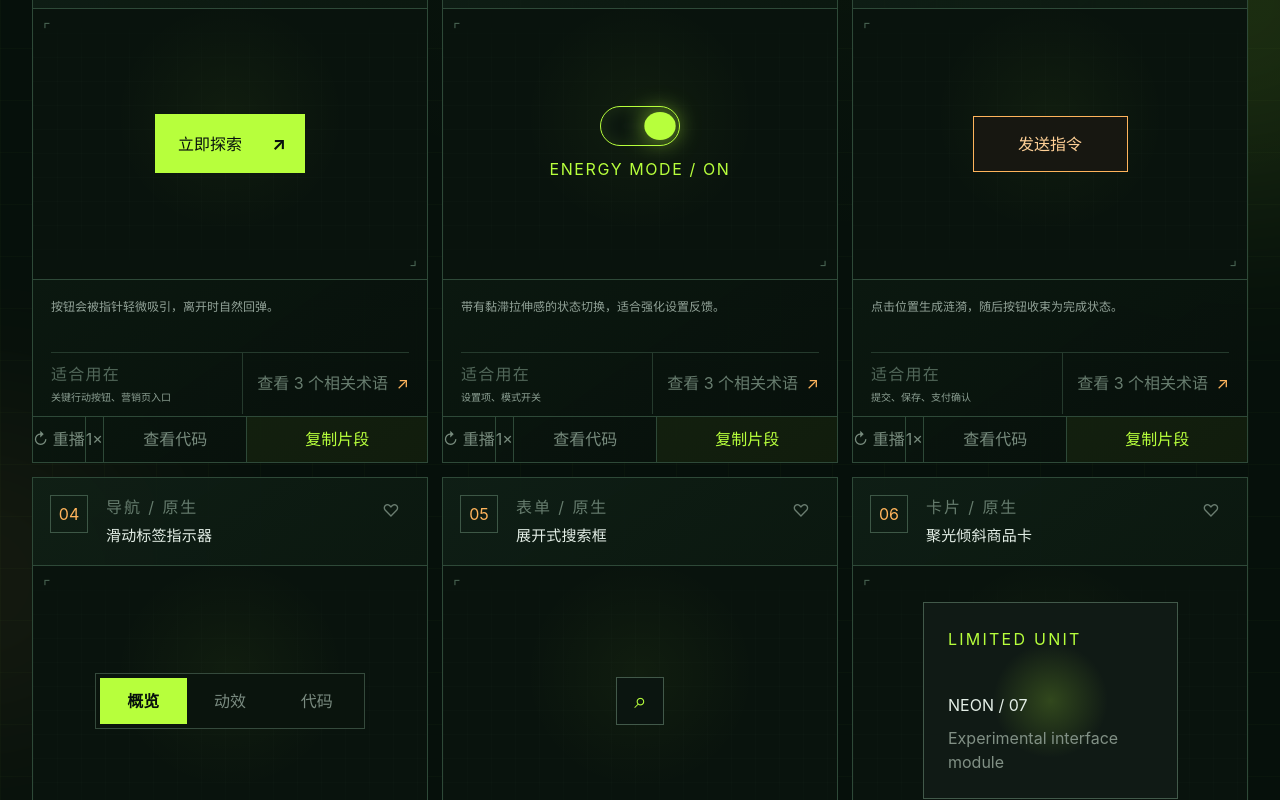
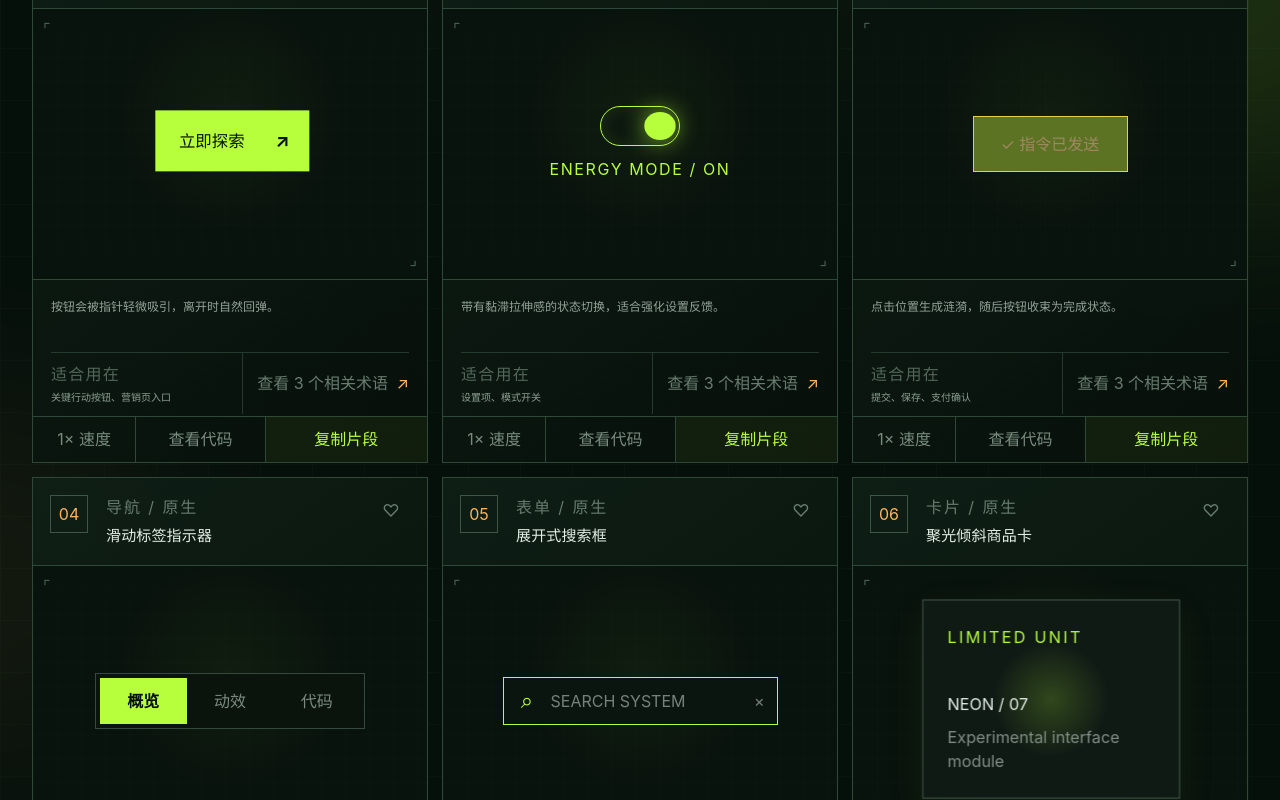
Before and after one commit to kleinislandzzn-web/motion-lab, a Next.js app: page / in a window 1280 px wide. Shown: the part 680-1480 px from the top of the page. Built offline with nearby package versions, Linux system fonts and the light colour scheme.

Commit message:
Auto-loop motion previews

```diff
--- a/app/globals.css
+++ b/app/globals.css
@@ -129,14 +129,14 @@ button { cursor: pointer; }
 .card-context button { align-self: stretch; padding: 0 0 0 14px; border: 0; border-left: 1px solid #253a2d; background: transparent; color: #687d6f; font: 8px var(--font-mono); white-space: nowrap; }
 .card-context button:hover { color: var(--amber); }
 .card-context button i { margin-left: 4px; color: var(--amber); font-style: normal; }
-.card-actions { display: grid; grid-template-columns: auto auto 1fr 1.25fr; border-top: 1px solid var(--line); }
+.card-actions { display: grid; grid-template-columns: .8fr 1fr 1.25fr; border-top: 1px solid var(--line); }
 .card-actions button { min-height: 45px; border: 0; border-right: 1px solid var(--line); background: transparent; color: #788c7e; font: 9px var(--font-mono); }
 .card-actions button:hover, .card-actions button.active { background: #132219; color: var(--phosphor); }
 .card-actions .copy-action { border-right: 0; background: rgba(183,255,60,.055); color: var(--phosphor); }
 
 /* Demo components */
-.demo-magnetic { display: flex; gap: 30px; align-items: center; padding: 16px 19px 16px 23px; border: 0; background: var(--phosphor); color: #07110d; box-shadow: 0 0 0 rgba(183,255,60,0); font: 700 12px var(--font-mono); transition: transform calc(.45s * var(--motion-speed)) cubic-bezier(.2,1.5,.3,1), box-shadow .25s; }
-.demo-magnetic:hover { box-shadow: 0 14px 38px rgba(183,255,60,.2); }
+.demo-magnetic { display: flex; gap: 30px; align-items: center; padding: 16px 19px 16px 23px; border: 0; background: var(--phosphor); color: #07110d; box-shadow: 0 0 0 rgba(183,255,60,0); font: 700 12px var(--font-mono); animation: magnetic-idle calc(3.2s * var(--motion-speed)) ease-in-out infinite; transition: transform calc(.45s * var(--motion-speed)) cubic-bezier(.2,1.5,.3,1), box-shadow .25s; }
+.demo-magnetic:hover { animation-play-state: paused; box-shadow: 0 14px 38px rgba(183,255,60,.2); }
 .demo-magnetic b { font-size: 18px; }
 .demo-liquid { display: grid; gap: 11px; justify-items: center; border: 0; background: transparent; color: #72867a; font: 9px var(--font-mono); letter-spacing: .1em; }
 .liquid-track { display: block; width: 80px; height: 40px; padding: 5px; border: 1px solid #41594a; border-radius: 99px; background: #0c1710; transition: .4s; }
@@ -158,7 +158,8 @@ button { cursor: pointer; }
 .demo-search > span { min-width: 47px; text-align: center; color: var(--phosphor); font-size: 22px; }
 .demo-search input { width: 100%; min-width: 0; border: 0; outline: 0; background: transparent; color: var(--paper); font: 10px var(--font-mono); }
 .demo-search button { border: 0; padding: 12px; background: transparent; color: #738579; }
-.demo-spot { --mx:50%; --my:50%; --rx:0deg; --ry:0deg; width: min(255px,100%); padding: 24px; border: 1px solid #42594a; background: radial-gradient(circle at var(--mx) var(--my),rgba(183,255,60,.2),transparent 36%),#101a15; transform: perspective(700px) rotateX(var(--rx)) rotateY(var(--ry)); transition: transform .14s; }
+.demo-spot { --mx:50%; --my:50%; --rx:0deg; --ry:0deg; width: min(255px,100%); padding: 24px; border: 1px solid #42594a; background: radial-gradient(circle at var(--mx) var(--my),rgba(183,255,60,.2),transparent 36%),#101a15; transform: perspective(700px) rotateX(var(--rx)) rotateY(var(--ry)); animation: spotlight-idle calc(3.6s * var(--motion-speed)) ease-in-out infinite; transition: transform .14s; }
+.demo-spot:hover { animation-play-state: paused; }
 .demo-spot small { color: var(--phosphor); font: 8px var(--font-mono); letter-spacing: .14em; }
 .demo-spot strong { display: block; margin: 42px 0 9px; color: var(--paper); font: 700 25px var(--font-mono); }
 .demo-spot p { margin: 0; color: #819085; font: 9px var(--font-mono); }
@@ -277,6 +278,8 @@ button { cursor: pointer; }
 .copy-toast { position: fixed; z-index: 80; left: 50%; bottom: 28px; transform: translateX(-50%); padding: 12px 18px; border: 1px solid var(--phosphor); background: #101f16; color: var(--phosphor); box-shadow: 0 12px 40px rgba(0,0,0,.4); font: 10px var(--font-mono); animation: toast-in .35s ease-out; }
 
 @keyframes live-pulse { 50% { opacity: .35; transform: scale(.7); } }
+@keyframes magnetic-idle { 0%, 100% { translate: -5px 0; scale: 1; } 50% { translate: 5px -4px; scale: 1.035; } }
+@keyframes spotlight-idle { 0%, 100% { translate: -3px 1px; scale: 1; box-shadow: 0 8px 28px rgba(0,0,0,.18); } 50% { translate: 3px -3px; scale: 1.018; box-shadow: 0 16px 40px rgba(183,255,60,.08); } }
 @keyframes ripple-wave { to { opacity: 0; transform: translate(-50%,-50%) scale(22); } }
 @keyframes toast-in { from { opacity: 0; transform: translateY(-15px) scale(.9); } }
 @keyframes panel-in { from { opacity: 0; transform: translateX(60px); } }
--- a/app/motion-lab.tsx
+++ b/app/motion-lab.tsx
@@ -29,17 +29,17 @@ import {
   type MotionDefinition,
 } from "./motion-data";
 
-type DemoProps = { speed: number; reduced: boolean; runId: number };
+type DemoProps = { speed: number; reduced: boolean };
 type CodeTab = "html" | "css" | "js" | "full";
 
 const demoMap: Record<string, (props: DemoProps) => ReactNode> = {
   "magnetic-cta": (props) => <MagneticDemo {...props} />,
-  "liquid-toggle": () => <LiquidToggleDemo />,
-  "ripple-success": () => <RippleDemo />,
-  "sliding-tabs": () => <TabsDemo />,
-  "expanding-search": () => <SearchDemo />,
+  "liquid-toggle": (props) => <LiquidToggleDemo {...props} />,
+  "ripple-success": (props) => <RippleDemo {...props} />,
+  "sliding-tabs": (props) => <TabsDemo {...props} />,
+  "expanding-search": (props) => <SearchDemo {...props} />,
   "spotlight-card": (props) => <SpotlightDemo {...props} />,
-  "toast-stack": () => <ToastDemo />,
+  "toast-stack": (props) => <ToastDemo {...props} />,
   "decoder-text": (props) => <DecoderDemo {...props} />,
   "stagger-list": (props) => <StaggerDemo {...props} />,
   "kpi-counter": (props) => <KpiDemo {...props} />,
@@ -71,17 +71,21 @@ function DemoStage({
   motion,
   speed,
   reduced,
-  runId,
   large = false,
 }: {
   motion: MotionDefinition;
   speed: number;
   reduced: boolean;
-  runId: number;
   large?: boolean;
 }) {
   const { ref, visible } = useVisible<HTMLDivElement>();
+  const [cycle, setCycle] = useState(0);
   const render = demoMap[motion.id];
+  useEffect(() => {
+    if (!visible || reduced) return;
+    const timer = window.setInterval(() => setCycle((value) => value + 1), 5200 / speed);
+    return () => window.clearInterval(timer);
+  }, [visible, reduced, speed]);
   return (
     <div
       ref={ref}
@@ -92,8 +96,8 @@ function DemoStage({
       <div className="stage-corner stage-corner-a">⌜</div>
       <div className="stage-corner stage-corner-b">⌟</div>
       {visible && render ? (
-        <div className="demo-inner" key={`${runId}-${speed}-${reduced}`}>
-          {render({ speed, reduced, runId })}
+        <div className="demo-inner" key={`${cycle}-${speed}-${reduced}`}>
+          {render({ speed, reduced })}
         </div>
       ) : (
         <div className="demo-sleep">SLEEP MODE</div>
@@ -125,8 +129,13 @@ function MagneticDemo({ reduced }: DemoProps) {
   );
 }
 
-function LiquidToggleDemo() {
+function LiquidToggleDemo({ speed, reduced }: DemoProps) {
   const [on, setOn] = useState(true);
+  useEffect(() => {
+    if (reduced) return;
+    const timer = window.setInterval(() => setOn((value) => !value), 1500 / speed);
+    return () => window.clearInterval(timer);
+  }, [speed, reduced]);
   return (
     <button
       className={`demo-liquid ${on ? "is-on" : ""}`}
@@ -139,9 +148,22 @@ function LiquidToggleDemo() {
   );
 }
 
-function RippleDemo() {
+function RippleDemo({ speed, reduced }: DemoProps) {
   const [done, setDone] = useState(false);
   const [ripple, setRipple] = useState<{ x: number; y: number; id: number }>();
+  useEffect(() => {
+    if (reduced) return;
+    const rippleTimer = window.setTimeout(
+      () => setRipple({ x: 78, y: 24, id: Date.now() }),
+      560 / speed,
+    );
+    const doneTimer = window.setTimeout(() => setDone(true), 920 / speed);
+    const resetTimer = window.setTimeout(() => {
+      setDone(false);
+      setRipple(undefined);
+    }, 3300 / speed);
+    return () => [rippleTimer, doneTimer, resetTimer].forEach(window.clearTimeout);
+  }, [speed, reduced]);
   function click(event: ReactMouseEvent<HTMLButtonElement>) {
     if (done) {
       setDone(false);
@@ -159,8 +181,13 @@ function RippleDemo() {
   );
 }
 
-function TabsDemo() {
+function TabsDemo({ speed, reduced }: DemoProps) {
   const [active, setActive] = useState(0);
+  useEffect(() => {
+    if (reduced) return;
+    const timer = window.setInterval(() => setActive((value) => (value + 1) % 3), 1100 / speed);
+    return () => window.clearInterval(timer);
+  }, [speed, reduced]);
   return (
     <div className="demo-tabs" style={{ "--active": active } as CSSProperties}>
       <i />
@@ -173,11 +200,18 @@ function TabsDemo() {
   );
 }
 
-function SearchDemo() {
+function SearchDemo({ speed, reduced }: DemoProps) {
   const [open, setOpen] = useState(false);
+  const [autoOpen, setAutoOpen] = useState(false);
   const [value, setValue] = useState("");
+  useEffect(() => {
+    if (reduced) return;
+    const openTimer = window.setTimeout(() => setAutoOpen(true), 520 / speed);
+    const closeTimer = window.setTimeout(() => setAutoOpen(false), 3100 / speed);
+    return () => [openTimer, closeTimer].forEach(window.clearTimeout);
+  }, [speed, reduced]);
   return (
-    <label className={`demo-search ${open || value ? "is-open" : ""}`}>
+    <label className={`demo-search ${open || autoOpen || value ? "is-open" : ""}`}>
       <span>⌕</span>
       <input
         aria-label="搜索系统"
@@ -216,8 +250,16 @@ function SpotlightDemo({ reduced }: DemoProps) {
   );
 }
 
-function ToastDemo() {
+function ToastDemo({ speed, reduced }: DemoProps) {
   const [toasts, setToasts] = useState([1, 2]);
+  useEffect(() => {
+    if (reduced) return;
+    const timer = window.setInterval(
+      () => setToasts((items) => [Math.max(0, ...items) + 1, ...items].slice(0, 3)),
+      1350 / speed,
+    );
+    return () => window.clearInterval(timer);
+  }, [speed, reduced]);
   function add() {
     setToasts((items) => [Math.max(0, ...items) + 1, ...items].slice(0, 3));
   }
@@ -296,6 +338,15 @@ function KpiDemo({ speed, reduced }: DemoProps) {
 function ErrorDemo({ speed, reduced }: DemoProps) {
   const ref = useRef<HTMLDivElement>(null);
   const [error, setError] = useState(false);
+  useEffect(() => {
+    if (reduced) return;
+    const timer = window.setTimeout(() => {
+      setError(true);
+      const input = ref.current?.querySelector("input");
+      if (input) animate(input, { x: [0, -9, 8, -6, 4, 0], duration: 520 / speed, ease: "outQuad" });
+    }, 720 / speed);
+    return () => window.clearTimeout(timer);
+  }, [speed, reduced]);
   function validate() {
     setError(true);
     const input = ref.current?.querySelector("input");
@@ -313,6 +364,12 @@ function ErrorDemo({ speed, reduced }: DemoProps) {
 function CommandDemo({ speed, reduced }: DemoProps) {
   const root = useRef<HTMLDivElement>(null);
   const [open, setOpen] = useState(false);
+  useEffect(() => {
+    if (reduced) return;
+    const openTimer = window.setTimeout(() => setOpen(true), 520 / speed);
+    const closeTimer = window.setTimeout(() => setOpen(false), 3650 / speed);
+    return () => [openTimer, closeTimer].forEach(window.clearTimeout);
+  }, [speed, reduced]);
   useEffect(() => {
     if (!open || !root.current || reduced) return;
     const context = gsap.context(() => {
@@ -341,6 +398,17 @@ function FlipDemo({ speed, reduced }: DemoProps) {
     setOrder((items) => [...items].reverse());
     window.requestAnimationFrame(() => Flip.from(state, { duration: 0.7 / speed, ease: "power3.inOut", stagger: 0.04 / speed }));
   }
+  useEffect(() => {
+    if (reduced) return;
+    const timer = window.setTimeout(() => {
+      if (!grid.current) return;
+      gsap.registerPlugin(Flip);
+      const state = Flip.getState(grid.current.children);
+      setOrder((items) => [...items].reverse());
+      window.requestAnimationFrame(() => Flip.from(state, { duration: 0.7 / speed, ease: "power3.inOut", stagger: 0.04 / speed }));
+    }, 850 / speed);
+    return () => window.clearTimeout(timer);
+  }, [speed, reduced]);
   return (
     <div className="demo-flip"><button onClick={reorder}>切换排序 ↕</button><div ref={grid}>{order.map((item) => <i key={item}>{item}</i>)}</div></div>
   );
@@ -359,7 +427,10 @@ function SheetDemo({ speed, reduced }: DemoProps) {
         gsap.to(sheet.current, { y: this.y < 22 ? -20 : 64, duration: 0.45 / speed, ease: "back.out(1.4)" });
       },
     });
-    return () => { instance.kill(); };
+    const auto = gsap.timeline({ repeat: -1, repeatDelay: 0.45 / speed })
+      .to(sheet.current, { y: -20, duration: 0.9 / speed, delay: 0.55 / speed, ease: "power2.inOut" })
+      .to(sheet.current, { y: 64, duration: 0.9 / speed, delay: 0.8 / speed, ease: "power2.inOut" });
+    return () => { auto.kill(); instance.kill(); };
   }, [speed, reduced]);
   return (
     <div className="demo-sheet-stage"><div className="map-dot dot-a" /><div className="map-dot dot-b" /><article ref={sheet}><i /><b>拖动面板</b><p>释放后自动吸附到最近位置</p><span>DETAIL / 84%</span></article></div>
@@ -377,7 +448,13 @@ function ScrollDemo({ speed, reduced }: DemoProps) {
       opacity: 0.45,
       scrollTrigger: { trigger: card, scroller: scroller.current, start: "top bottom", end: "top center", scrub: 1 / speed },
     }));
-    return () => animations.forEach((animation) => { animation.scrollTrigger?.kill(); animation.kill(); });
+    const auto = gsap.timeline({ repeat: -1, repeatDelay: 0.4 / speed })
+      .to(scroller.current, { scrollTop: scroller.current.scrollHeight - scroller.current.clientHeight, duration: 2.5 / speed, ease: "power1.inOut" })
+      .to(scroller.current, { scrollTop: 0, duration: 1.1 / speed, delay: 0.55 / speed, ease: "power1.inOut" });
+    return () => {
+      auto.kill();
+      animations.forEach((animation) => { animation.scrollTrigger?.kill(); animation.kill(); });
+    };
   }, [speed, reduced]);
   return (
     <div className="demo-scroll" ref={scroller}>
@@ -484,7 +561,6 @@ export default function MotionLab() {
   const [codeTab, setCodeTab] = useState<CodeTab>("full");
   const [reduced, setReduced] = useState(false);
   const [copied, setCopied] = useState<string>();
-  const [runIds, setRunIds] = useState<Record<string, number>>({});
   const [slowIds, setSlowIds] = useState<Set<string>>(new Set());
   const [view, setView] = useState<"archive" | "glossary">("archive");
   const [glossaryTerm, setGlossaryTerm] = useState<string>();
@@ -549,10 +625,6 @@ export default function MotionLab() {
       if (next.has(id)) next.delete(id); else next.add(id);
       return next;
     });
-  }
-
-  function replay(id: string) {
-    setRunIds((ids) => ({ ...ids, [id]: (ids[id] || 0) + 1 }));
   }
 
   function toggleSlow(id: string) {
@@ -630,7 +702,7 @@ export default function MotionLab() {
           return (
             <article className="motion-card" key={motion.id}>
               <div className="card-head"><span>{motion.index}</span><div><small>{motion.category} / {motion.engine}</small><h2>{motion.title}</h2></div><button className={favorites.has(motion.id) ? "is-favorite" : ""} aria-label={`收藏${motion.title}`} onClick={() => toggleFavorite(motion.id)}>{favorites.has(motion.id) ? "♥" : "♡"}</button></div>
-              <DemoStage motion={motion} speed={isSlow ? 0.5 : 1} reduced={reduced} runId={runIds[motion.id] || 0} />
+              <DemoStage motion={motion} speed={isSlow ? 0.5 : 1} reduced={reduced} />
               <div className="card-copy">
                 <p>{motion.description}</p>
                 <div className="card-context">
@@ -638,7 +710,7 @@ export default function MotionLab() {
                   <button onClick={() => openGlossary()}>查看 {motion.tags.length} 个相关术语 <i>↗</i></button>
                 </div>
               </div>
-              <div className="card-actions"><button onClick={() => replay(motion.id)}>↻ 重播</button><button className={isSlow ? "active" : ""} onClick={() => toggleSlow(motion.id)}>{isSlow ? "0.5×" : "1×"}</button><button onClick={() => { setSelectedId(motion.id); setCodeTab("full"); }}>查看代码</button><button className="copy-action" onClick={() => copyMotion(motion)}>{copied === motion.id ? "✓ 已复制" : "复制片段"}</button></div>
+              <div className="card-actions"><button className={isSlow ? "active" : ""} onClick={() => toggleSlow(motion.id)}>{isSlow ? "0.5× 慢放" : "1× 速度"}</button><button onClick={() => { setSelectedId(motion.id); setCodeTab("full"); }}>查看代码</button><button className="copy-action" onClick={() => copyMotion(motion)}>{copied === motion.id ? "✓ 已复制" : "复制片段"}</button></div>
             </article>
           );
         })}
@@ -652,7 +724,7 @@ export default function MotionLab() {
         <div className="detail-backdrop" role="dialog" aria-modal="true" aria-label={`${selected.title} 代码详情`} onMouseDown={(event) => { if (event.target === event.currentTarget) setSelectedId(undefined); }}>
           <aside className="detail-panel">
             <header><div><span>{selected.index} / {selected.engine}</span><h2>{selected.title}</h2><p>{selected.description}</p></div><button onClick={() => setSelectedId(undefined)} aria-label="关闭">×</button></header>
-            <div className="detail-preview"><DemoStage motion={selected} speed={slowIds.has(selected.id) ? 0.5 : 1} reduced={reduced} runId={runIds[selected.id] || 0} large /><div><small>推荐场景</small><p>{selected.useCase}</p><small>依赖</small><p>{selected.dependencies.length ? `${selected.engine} · 复制片段时通过版本化 CDN 加载` : "无第三方依赖 · 可离线运行"}</p></div></div>
+            <div className="detail-preview"><DemoStage motion={selected} speed={slowIds.has(selected.id) ? 0.5 : 1} reduced={reduced} large /><div><small>推荐场景</small><p>{selected.useCase}</p><small>播放方式</small><p>进入视野后自动循环，离开视野自动暂停</p><small>依赖</small><p>{selected.dependencies.length ? `${selected.engine} · 复制片段时通过版本化 CDN 加载` : "无第三方依赖 · 可离线运行"}</p></div></div>
             <div className="code-toolbar"><div>{(["html", "css", "js", "full"] as CodeTab[]).map((tab) => <button className={codeTab === tab ? "active" : ""} onClick={() => setCodeTab(tab)} key={tab}>{tab === "full" ? "完整片段" : tab.toUpperCase()}</button>)}</div><button className="copy-code" onClick={() => copyMotion(selected, currentCode)}>{copied === selected.id ? "✓ 已复制" : "复制当前代码"}</button></div>
             <CodeBlock code={currentCode} />
           </aside>
```
Also changed, not shown: 1 other file (tests, documents, lock files or other folders).
